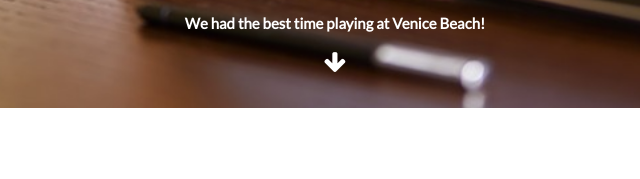
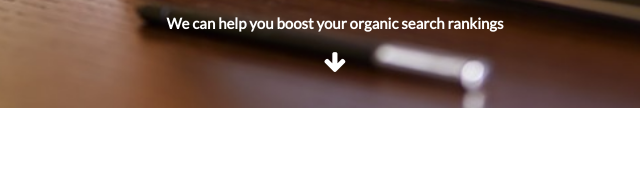
Before and after one commit to weblogsan/endzone, a plain HTML site: page index.html in a window 1280 px wide. Shown: the part 791-970 px from the top of the page, 305-945 px from the left. Drawn offline with nearby package versions, Linux system fonts and the light colour scheme.

Commit message:
Update index.html

```diff
--- a/index.html
+++ b/index.html
@@ -1,6 +1,6 @@
 <!DOCTYPE html>
 <html lang="en">
-<title>Endzone Marketing, Sacramento SEO Agency</title>
+<title>Sacramento SEO Services | Web Content Creation</title>
 <meta charset="UTF-8">
 <meta name="viewport" content="width=device-width, initial-scale=1">
 <link rel="stylesheet" href="https://www.w3schools.com/w3css/4/w3.css">
@@ -48,7 +48,7 @@ body {font-family: "Lato", sans-serif}
     <img src="digitalmarketing.jpg" style="width:100%">
     <div class="w3-display-bottommiddle w3-container w3-text-white w3-padding-32 w3-hide-small">
       <h3>Sacramento based SEO Company</h3>
-      <p><b>We had the best time playing at Venice Beach!</b></p>
+      <p><b>We can help you boost your organic search rankings</b></p>
       <i class="fa fa-arrow-down w3-xlarge"></i>
     </div>
   </div>
```
